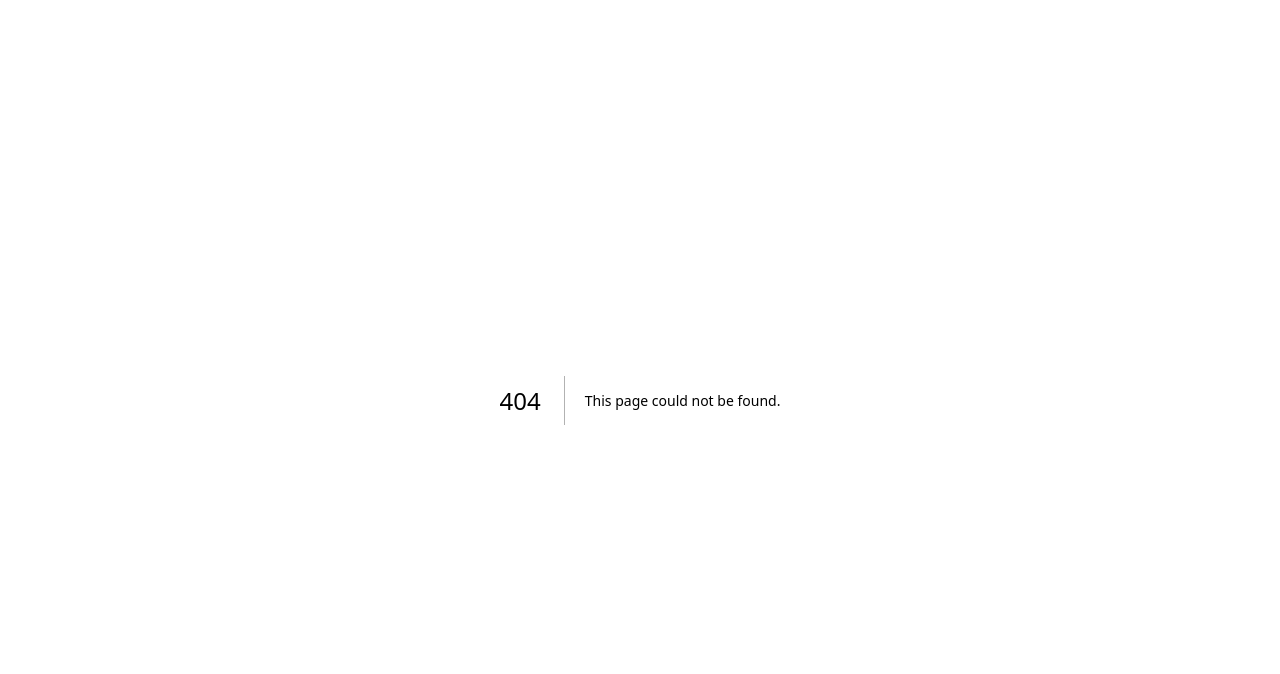
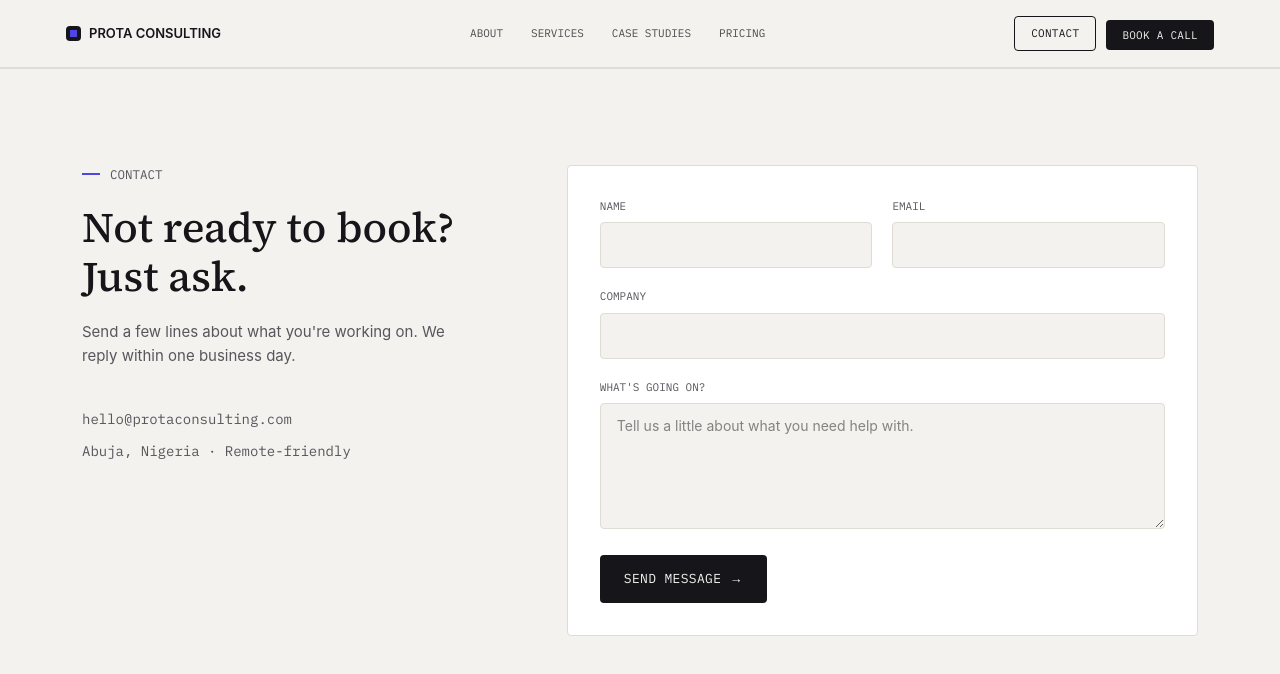
Before and after one commit to accamamuhammad/prota-consulting, a Next.js app: page /contact in a window 1280 px wide. Before the commit this address had no page. Shown: the top 674 px of the page. Built offline with nearby package versions, Linux system fonts and the light colour scheme.

Commit message:
email and contact integration

```diff
--- /dev/null
+++ b/app/about/page.tsx
@@ -0,0 +1,11 @@
+import Nav from "@/components/Nav";
+import About from "@/components/About";
+
+export default function AboutPage() {
+  return (
+    <main>
+      <Nav />
+      <About />
+    </main>
+  );
+}
--- /dev/null
+++ b/app/api/contact/route.ts
@@ -0,0 +1,46 @@
+import { NextRequest, NextResponse } from "next/server";
+import { Resend } from "resend";
+
+export async function POST(req: NextRequest) {
+  try {
+    const { name, email, company, message } = await req.json();
+
+    if (!name || !email || !message) {
+      return NextResponse.json(
+        { error: "name, email, and message are required" },
+        { status: 400 }
+      );
+    }
+
+    if (!process.env.RESEND_API_KEY) {
+      console.error("Missing RESEND_API_KEY env var");
+      return NextResponse.json(
+        { error: "Server misconfigured (missing Resend API key)" },
+        { status: 500 }
+      );
+    }
+
+    const resend = new Resend(process.env.RESEND_API_KEY);
+
+    const { error } = await resend.emails.send({
+      // Until you verify your own domain in Resend, you must send "from"
+      // their shared test domain — replace with e.g. "Prota Consulting
+      // <hello@protaconsulting.com>" once your domain is verified.
+      from: "Prota Consulting <onboarding@resend.dev>",
+      to: process.env.CONTACT_EMAIL_TO || "hello@protaconsulting.com",
+      replyTo: email,
+      subject: `New message from ${name}${company ? ` (${company})` : ""}`,
+      text: `Name: ${name}\nEmail: ${email}\nCompany: ${company || "—"}\n\nMessage:\n${message}`,
+    });
+
+    if (error) {
+      console.error("Resend error:", error);
+      return NextResponse.json({ error: "Failed to send email" }, { status: 500 });
+    }
+
+    return NextResponse.json({ ok: true });
+  } catch (err) {
+    console.error("Unhandled error in POST /api/contact:", err);
+    return NextResponse.json({ error: "Unexpected server error" }, { status: 500 });
+  }
+}
--- /dev/null
+++ b/app/case-studies/page.tsx
@@ -0,0 +1,11 @@
+import Nav from "@/components/Nav";
+import CaseStudies from "@/components/Casestudies";
+
+export default function CaseStudiesPage() {
+  return (
+    <main>
+      <Nav />
+      <CaseStudies />
+    </main>
+  );
+}
--- /dev/null
+++ b/app/contact/page.tsx
@@ -0,0 +1,11 @@
+import Nav from "@/components/Nav";
+import Contact from "@/components/Contact";
+
+export default function ContactPage() {
+  return (
+    <main>
+      <Nav />
+      <Contact />
+    </main>
+  );
+}
--- /dev/null
+++ b/app/pricing/page.tsx
@@ -0,0 +1,11 @@
+import Nav from "@/components/Nav";
+import Pricing from "@/components/Pricing";
+
+export default function PricingPage() {
+  return (
+    <main>
+      <Nav />
+      <Pricing />
+    </main>
+  );
+}
--- /dev/null
+++ b/app/services/page.tsx
@@ -0,0 +1,11 @@
+import Nav from "@/components/Nav";
+import Services from "@/components/Services";
+
+export default function ServicesPage() {
+  return (
+    <main>
+      <Nav />
+      <Services />
+    </main>
+  );
+}
--- a/components/Contact.tsx
+++ b/components/Contact.tsx
@@ -8,13 +8,45 @@ const fadeUp = {
   show: { opacity: 1, y: 0 },
 };
 
+type SendState = "idle" | "sending" | "sent" | "error";
+
 export default function Contact() {
-  const [submitted, setSubmitted] = useState(false);
+  const [sendState, setSendState] = useState<SendState>("idle");
+  const [errorMsg, setErrorMsg] = useState<string | null>(null);
 
-  function handleSubmit(e: React.FormEvent<HTMLFormElement>) {
+  async function handleSubmit(e: React.FormEvent<HTMLFormElement>) {
     e.preventDefault();
-    // TODO: wire up to Supabase (insert into a `messages` table) or an API route.
-    setSubmitted(true);
+    setSendState("sending");
+    setErrorMsg(null);
+
+    const form = new FormData(e.currentTarget);
+    const payload = {
+      name: String(form.get("name") || ""),
+      email: String(form.get("email") || ""),
+      company: String(form.get("company") || ""),
+      message: String(form.get("message") || ""),
+    };
+
+    try {
+      const res = await fetch("/api/contact", {
+        method: "POST",
+        headers: { "Content-Type": "application/json" },
+        body: JSON.stringify(payload),
+      });
+      const data = await res.json();
+
+      if (!res.ok) {
+        setErrorMsg(data.error || "Something went wrong. Try again.");
+        setSendState("error");
+        return;
+      }
+
+      setSendState("sent");
+    } catch (err) {
+      console.error(err);
+      setErrorMsg("Could not reach the server. Check your connection and try again.");
+      setSendState("error");
+    }
   }
 
   return (
@@ -24,19 +56,19 @@ export default function Contact() {
         whileInView="show"
         viewport={{ once: true, margin: "-80px" }}
         transition={{ staggerChildren: 0.12 }}
-        className="mx-auto max-w-295 px-8"
+        className="mx-auto max-w-[1180px] px-8"
       >
         <div className="grid grid-cols-1 gap-16 lg:grid-cols-[0.8fr_1.2fr]">
           <motion.div variants={fadeUp} transition={{ duration: 0.5, ease: "easeOut" }}>
             <div className="mb-5 flex items-center gap-2.5 font-mono text-[12.5px] uppercase text-ink-soft">
-              <span className="inline-block h-0.5 w-4.5 bg-indigo" />
+              <span className="inline-block h-[2px] w-[18px] bg-indigo" />
               Contact
             </div>
             <h2 className="mb-5 font-serif text-[34px] font-medium leading-[1.15] sm:text-[42px]">
               Not ready to book? Just ask.
             </h2>
-            <p className="max-w-95 text-[15px] leading-relaxed text-ink-soft">
-              Send a few lines about what you&apos;re working on. We reply within
+            <p className="max-w-[380px] text-[15px] leading-relaxed text-ink-soft">
+              Send a few lines about what you're working on. We reply within
               one business day.
             </p>
 
@@ -52,19 +84,19 @@ export default function Contact() {
             className="rounded-sharp border border-line bg-white p-8"
           >
             <AnimatePresence mode="wait">
-              {submitted ? (
+              {sendState === "sent" ? (
                 <motion.div
                   key="success"
                   initial={{ opacity: 0, scale: 0.97 }}
                   animate={{ opacity: 1, scale: 1 }}
                   transition={{ duration: 0.35, ease: "easeOut" }}
-                  className="flex h-full min-h-65 flex-col items-center justify-center text-center"
+                  className="flex h-full min-h-[260px] flex-col items-center justify-center text-center"
                 >
                   <div className="mb-3 font-serif text-2xl font-medium">
                     Message sent.
                   </div>
                   <p className="font-mono text-sm text-ink-soft">
-                    We&apos;ll get back to you within one business day.
+                    We'll get back to you within one business day.
                   </p>
                 </motion.div>
               ) : (
@@ -84,7 +116,7 @@ export default function Contact() {
                   </div>
                   <div className="sm:col-span-2">
                     <label className="mb-2 block font-mono text-[11px] uppercase text-ink-soft">
-                      What&apos;s going on?
+                      What's going on?
                     </label>
                     <textarea
                       name="message"
@@ -94,14 +126,22 @@ export default function Contact() {
                       placeholder="Tell us a little about what you need help with."
                     />
                   </div>
+
+                  {sendState === "error" && errorMsg && (
+                    <div className="sm:col-span-2 rounded-sharp border border-red-200 bg-red-50 px-4 py-3 font-mono text-xs text-red-700">
+                      {errorMsg}
+                    </div>
+                  )}
+
                   <div className="sm:col-span-2">
                     <motion.button
                       whileHover={{ y: -2 }}
                       whileTap={{ scale: 0.97 }}
                       type="submit"
-                      className="rounded-sharp bg-ink px-6 py-3.5 font-mono text-[13px] uppercase tracking-wide text-bg"
+                      disabled={sendState === "sending"}
+                      className="rounded-sharp bg-ink px-6 py-3.5 font-mono text-[13px] uppercase tracking-wide text-bg disabled:opacity-60"
                     >
-                      Send message →
+                      {sendState === "sending" ? "Sending…" : "Send message →"}
                     </motion.button>
                   </div>
                 </motion.form>
--- a/components/Nav.tsx
+++ b/components/Nav.tsx
@@ -1,14 +1,14 @@
 "use client";
 
 import { useState } from "react";
+import Link from "next/link";
 import { motion, AnimatePresence } from "motion/react";
 
 const LINKS = [
-  { label: "About", href: "#about" },
-  { label: "Services", href: "#services" },
-  { label: "Case Studies", href: "#case-studies" },
-  { label: "Pricing", href: "#pricing" },
-  { label: "Contact", href: "#contact" },
+  { label: "About", href: "/about" },
+  { label: "Services", href: "/services" },
+  { label: "Case Studies", href: "/case-studies" },
+  { label: "Pricing", href: "/pricing" },
 ];
 
 export default function Nav() {
@@ -17,33 +17,33 @@ export default function Nav() {
   return (
     <nav className="border-b border-line bg-bg">
       <div className="mx-auto flex max-w-[1180px] items-center justify-between px-3 py-4 sm:px-4">
-        <a href="#" className="flex items-center gap-2 text-[13px] font-semibold uppercase">
+        <Link href="/" className="flex items-center gap-2 text-[13px] font-semibold uppercase">
           <span className="relative inline-block h-[15px] w-[15px] rounded-sharp bg-ink">
             <span className="absolute inset-[4px] bg-indigo" />
           </span>
           Prota Consulting
-        </a>
+        </Link>
 
         <div className="hidden items-center gap-7 font-mono text-[11px] uppercase md:flex">
           {LINKS.map((l) => (
-            <a key={l.href} href={l.href} className="text-ink opacity-75 transition-opacity hover:opacity-100">
+            <Link key={l.href} href={l.href} className="text-ink opacity-75 transition-opacity hover:opacity-100">
               {l.label}
-            </a>
+            </Link>
           ))}
         </div>
 
         <div className="hidden items-center gap-2.5 md:flex">
-          <a href="#" className="rounded-sharp border border-ink px-4 py-2 font-mono text-[11px] uppercase tracking-wide text-ink">
-            Log in
-          </a>
-          <motion.a
-            whileHover={{ y: -2 }}
-            whileTap={{ scale: 0.97 }}
-            href="/booking"
-            className="rounded-sharp bg-ink px-4 py-2 font-mono text-[11px] uppercase tracking-wide text-bg"
-          >
-            Book a call
-          </motion.a>
+          <Link href="/contact" className="rounded-sharp border border-ink px-4 py-2 font-mono text-[11px] uppercase tracking-wide text-ink">
+            Contact
+          </Link>
+          <motion.div whileHover={{ y: -2 }} whileTap={{ scale: 0.97 }}>
+            <Link
+              href="/booking"
+              className="rounded-sharp bg-ink px-4 py-2 font-mono text-[11px] uppercase tracking-wide text-bg"
+            >
+              Book a call
+            </Link>
+          </motion.div>
         </div>
 
         {/* Mobile menu toggle */}
@@ -75,22 +75,29 @@ export default function Nav() {
           >
             <div className="flex flex-col gap-1 px-8 py-5 font-mono text-sm uppercase">
               {LINKS.map((l) => (
-                <a
+                <Link
                   key={l.href}
                   href={l.href}
                   onClick={() => setOpen(false)}
                   className="py-2.5 text-ink"
                 >
                   {l.label}
-                </a>
+                </Link>
               ))}
-              <a
+              <Link
+                href="/contact"
+                onClick={() => setOpen(false)}
+                className="py-2.5 text-ink"
+              >
+                Contact
+              </Link>
+              <Link
                 href="/booking"
                 onClick={() => setOpen(false)}
                 className="mt-3 rounded-sharp bg-ink px-5 py-3 text-center text-bg"
               >
                 Book a call
-              </a>
+              </Link>
             </div>
           </motion.div>
         )}
--- a/package.json
+++ b/package.json
@@ -14,7 +14,8 @@
     "next": "16.2.9",
     "postcss": "^8.5.15",
     "react": "19.2.4",
-    "react-dom": "19.2.4"
+    "react-dom": "19.2.4",
+    "resend": "^6.14.0"
   },
   "devDependencies": {
     "@tailwindcss/postcss": "^4.3.1",
```
Also changed, not shown: 1 other file (tests, documents, lock files or other folders).
